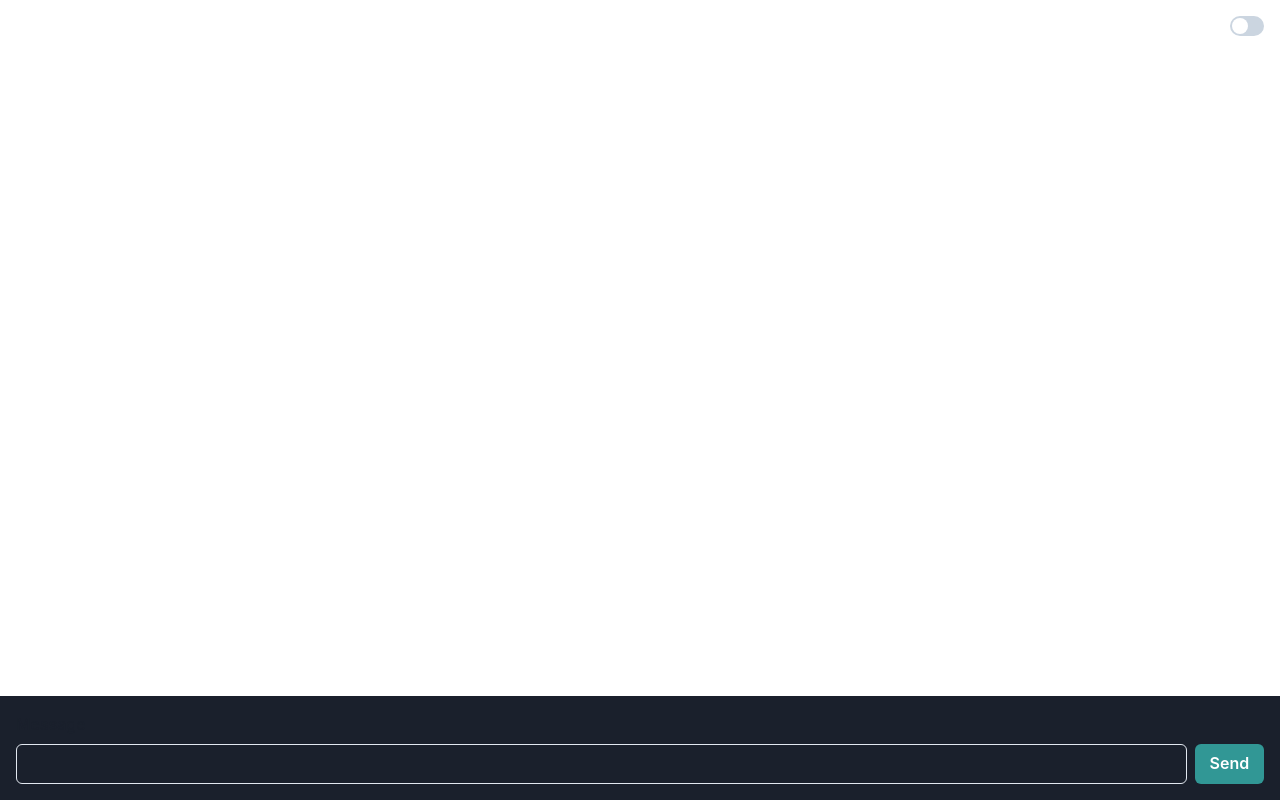
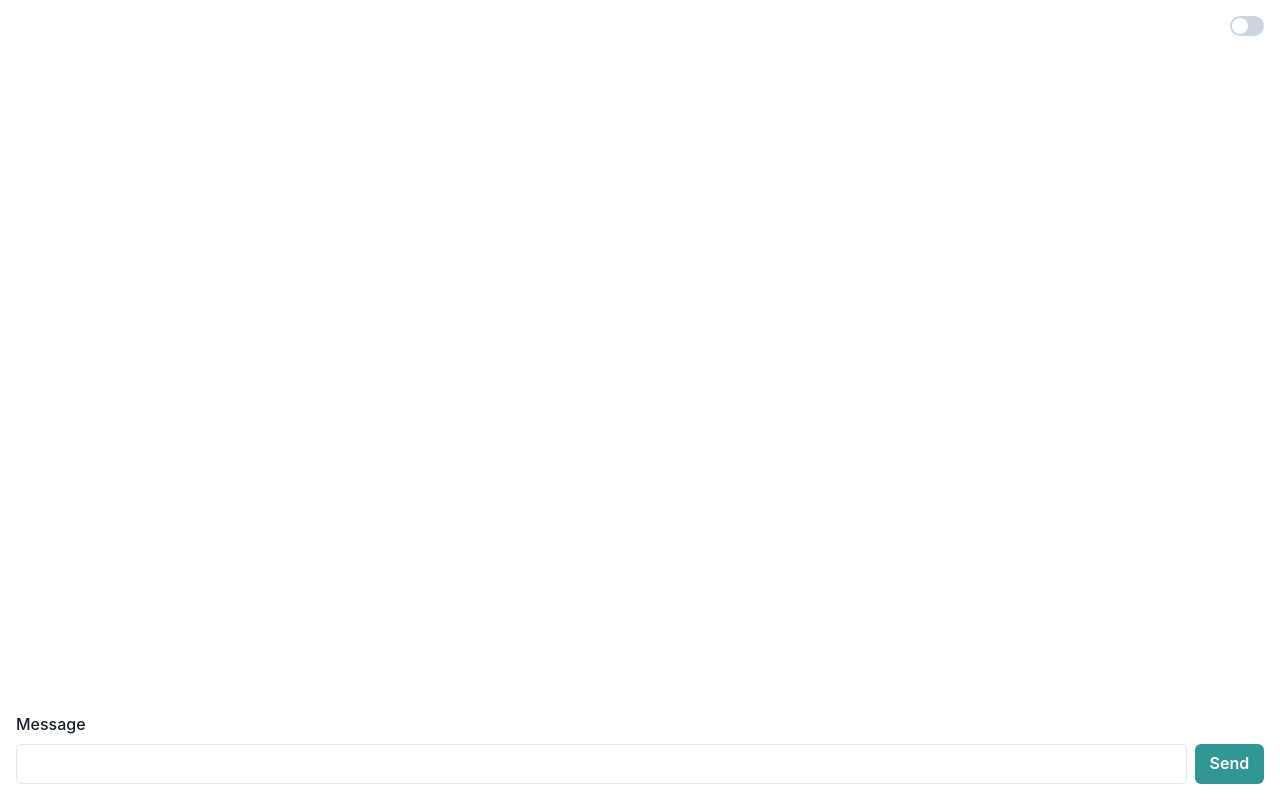
Before and after one commit to feliciaszhang/roaming, a Next.js app in the folder client/: page / in a window 1280 px wide. Built offline with nearby package versions, Linux system fonts and the light colour scheme.

Commit message:
implement color switch when toggled

```diff
--- a/client/src/components/DarkModeSwitch.tsx
+++ b/client/src/components/DarkModeSwitch.tsx
@@ -1,8 +1,18 @@
 import { useColorMode, Switch } from '@chakra-ui/react'
+import React, { InputHTMLAttributes, useEffect, useRef } from "react";
 
-export const DarkModeSwitch = () => {
+type DarkModeSwitchProps = InputHTMLAttributes<HTMLInputElement> & {
+  handleToggleColor: (isDark:boolean) => void;
+};
+
+export const DarkModeSwitch: React.FC<DarkModeSwitchProps> = ({handleToggleColor}) => {
   const { colorMode, toggleColorMode } = useColorMode()
   const isDark = colorMode === 'dark'
+
+  useEffect(() => {
+    handleToggleColor(isDark)
+  })
+
   return (
     <Switch
       position="fixed"
--- a/client/src/pages/_app.tsx
+++ b/client/src/pages/_app.tsx
@@ -1,4 +1,4 @@
-import React, { createContext, useContext } from "react";
+import React, { createContext, useRef } from "react";
 import {
   ChakraProvider,
   Box,
@@ -14,21 +14,34 @@ import { MessageList } from "../components/MessageList";
 
 export const App = () => {
   const { messageList, sendMessage } = useSocket("12");
+  const footer = useRef<HTMLInputElement>(null);
+  let isDark: boolean = true;
 
   const handleSendMessage = (values: { message: string }) => {
     sendMessage(values.message);
+  };
+
+  const handleToggleColor = (_isDark: boolean) => {
+    isDark = _isDark;
+    footer.current.style.background = isDark? theme.colors.gray[800] : "white"
   };
 
   return (
     <ChakraProvider theme={theme}>
       <Box fontSize="xl">
         <Grid minH="100vh" p={3} paddingBottom="90px">
-          <DarkModeSwitch />
+          <DarkModeSwitch handleToggleColor={handleToggleColor} />
           <VStack spacing={8}>
             <Flex width="100%" alignItems="flex-start" overflow="hidden">
               <MessageList messageList={messageList} />
             </Flex>
-            <Flex bottom={0} position="fixed" display="block" width="100%" bg={"gray.800"}>
+            <Flex
+              ref={footer}
+              bottom={0}
+              position="fixed"
+              display="block"
+              width="100%"
+            >
               <SendField handleSendMessage={handleSendMessage} />
             </Flex>
           </VStack>
```
